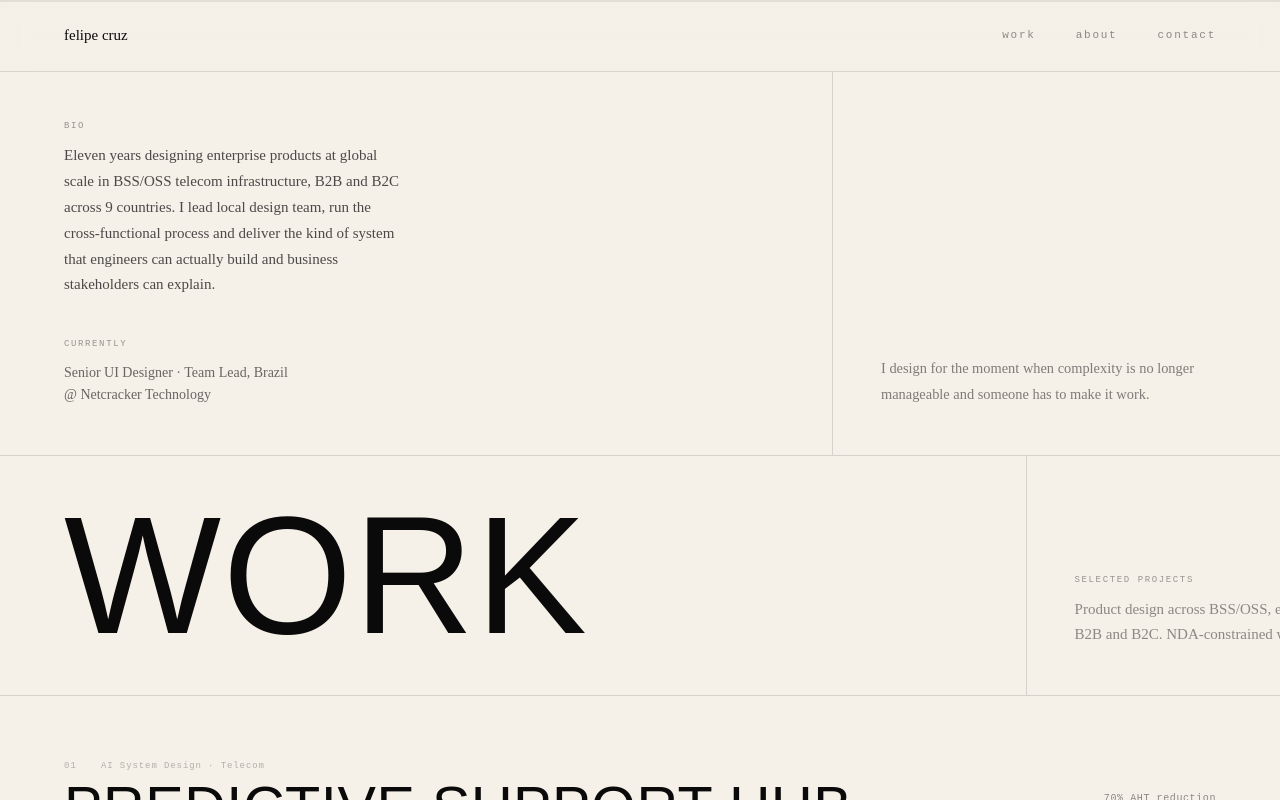
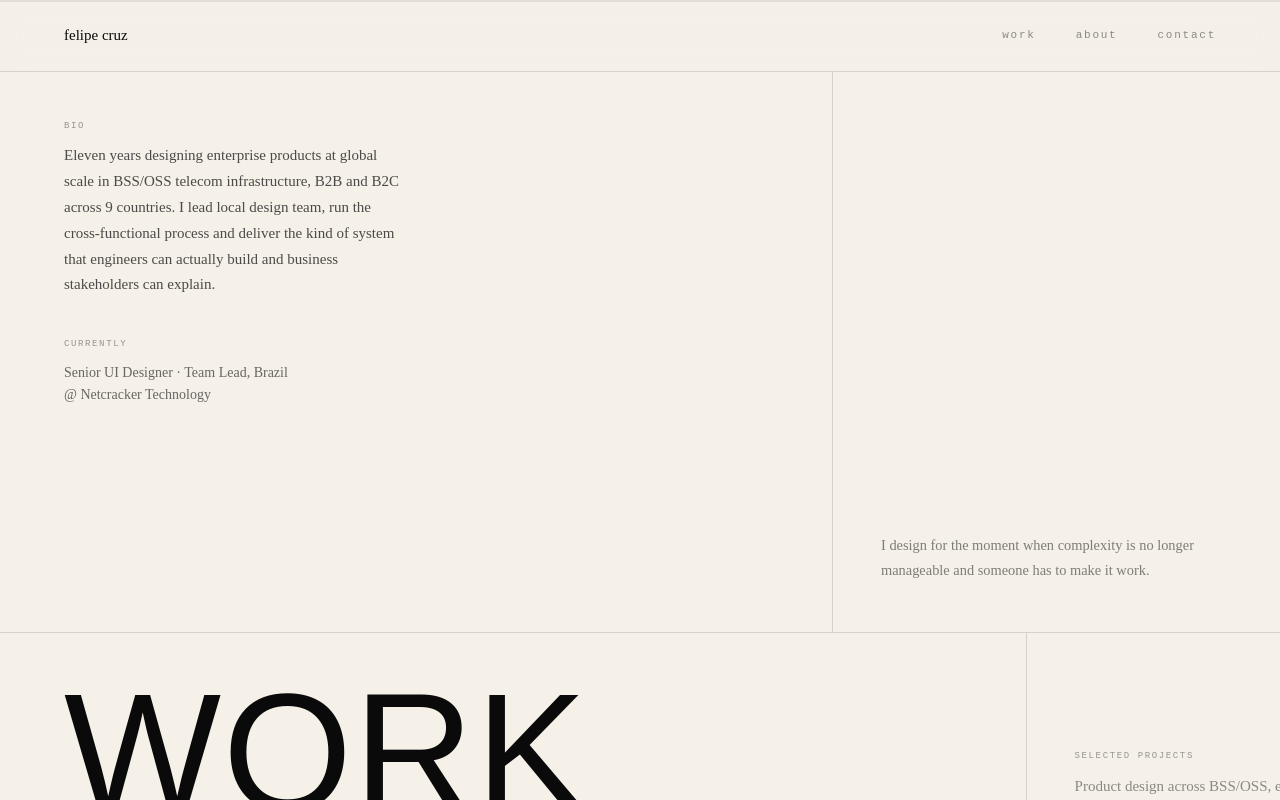
Before and after one commit to cruz-felipe/fcruz-portfolio, a Next.js app: page / in a window 1280 px wide. Shown: the top 800 px of the page. Built offline with nearby package versions, Linux system fonts and the light colour scheme.

Commit message:
Update Page.tsx

```diff
--- a/components/Page.tsx
+++ b/components/Page.tsx
@@ -209,7 +209,7 @@ export default function Page({ data }: { data: PageData }) {
           </p>
         </div>
 
-        <div className="hero-col2" style={{ minheight: "35rem", padding: "3rem", }}>
+        <div className="hero-col2" style={{ minHeight: "35rem", padding: "3rem", }}>
 
         </div>
 
```
